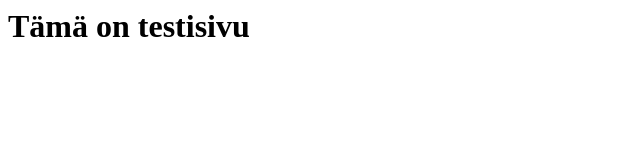
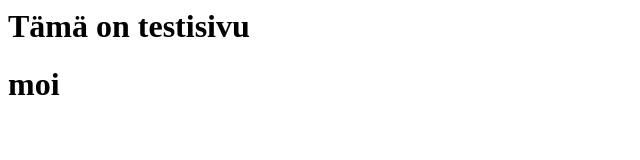
Before and after one commit to oskarikosunen350/oskarikosunen.githu.io, a plain HTML site: page index.html in a window 1280 px wide. Shown: the full height of the page, 0-640 px from the left. Drawn offline with Linux system fonts and the light colour scheme.

Commit message:
Update index.html

```diff
--- a/index.html
+++ b/index.html
@@ -1 +1,2 @@
 <h1> Tämä on testisivu <h1>
+<b> moi </b>
```
